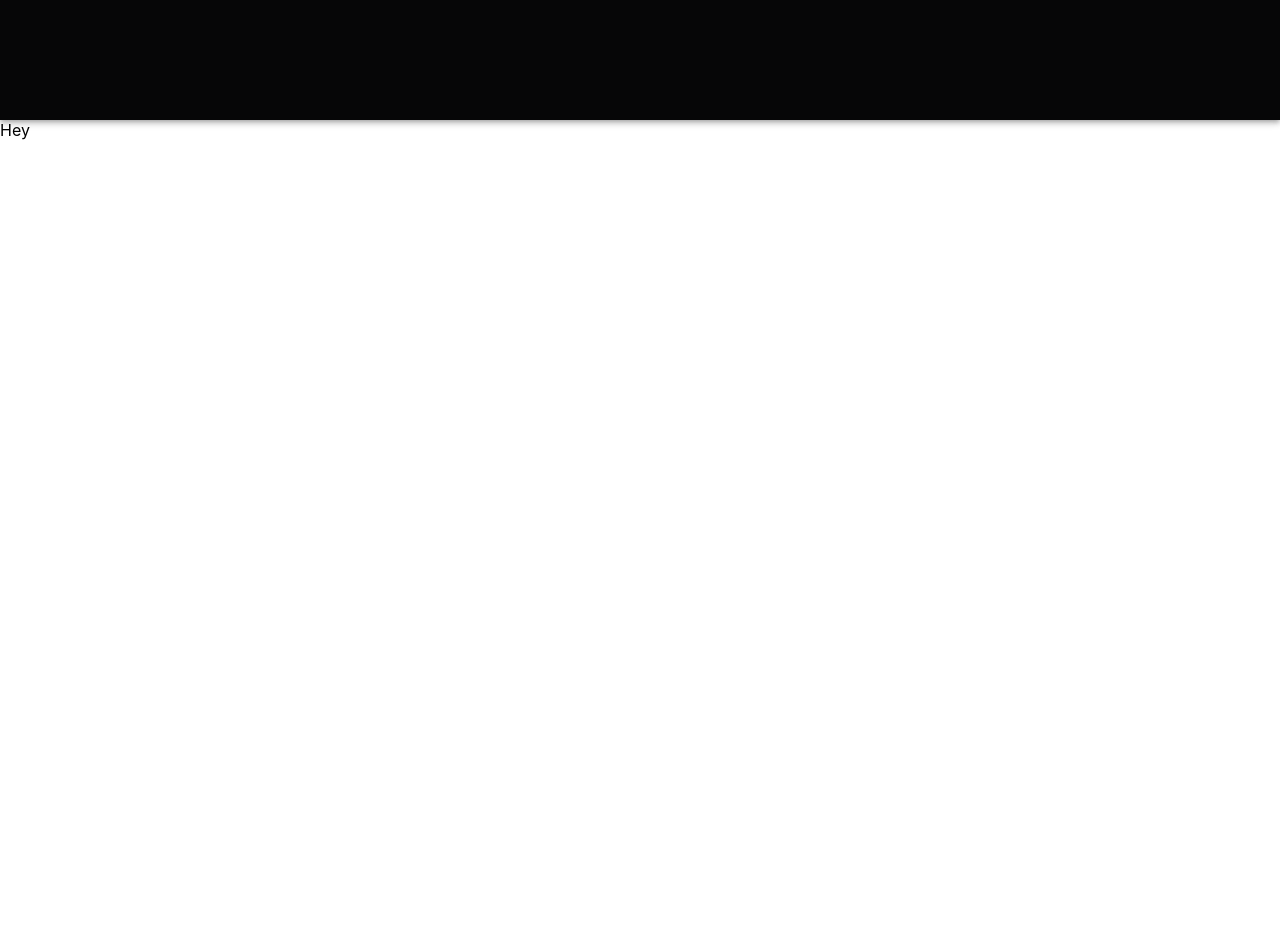
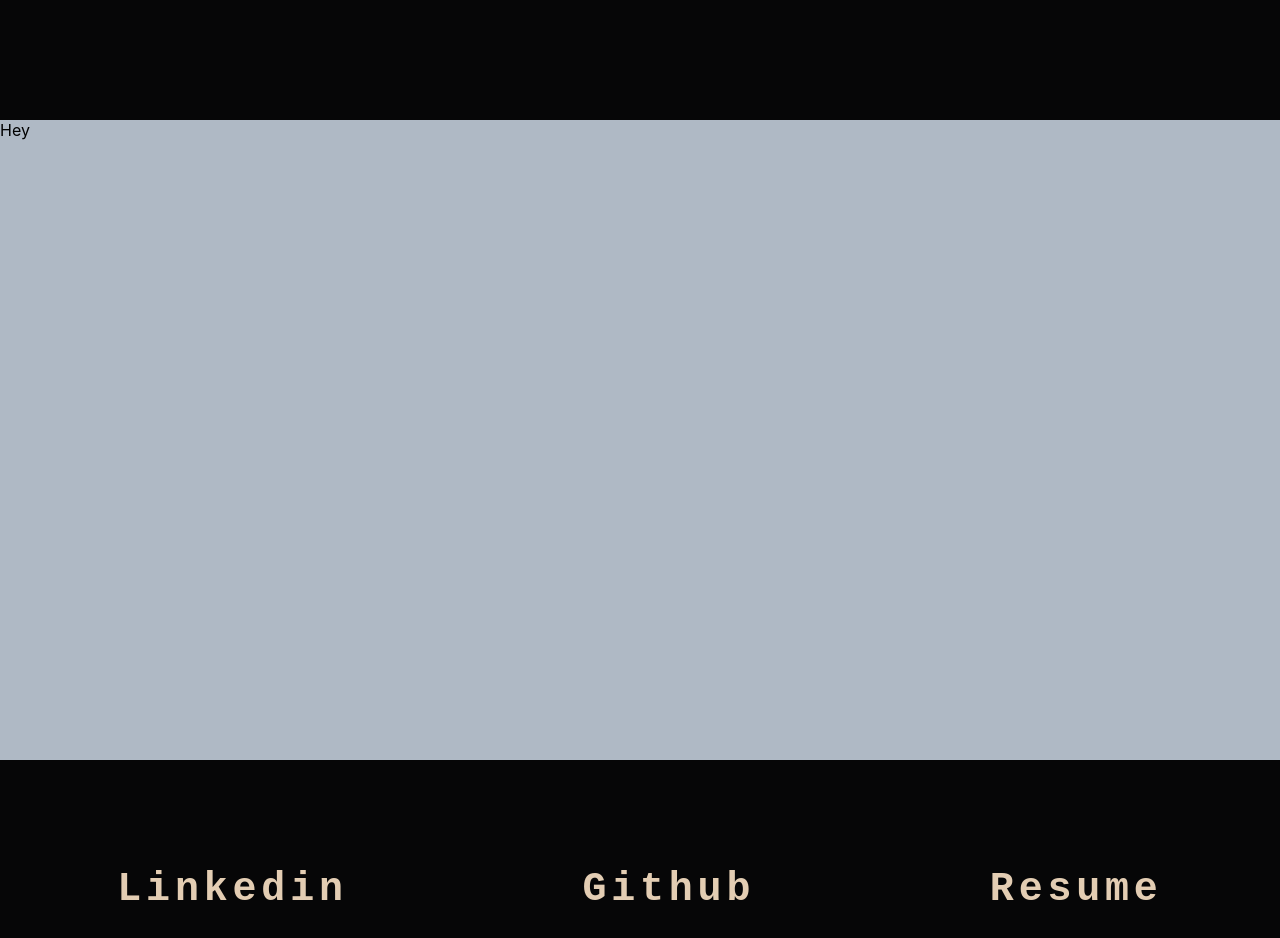
Before and after one commit to Latinobull/latinobull.github.io, a React (Create React App) app: page /main in a window 1280 px wide. Shown: the part 180-1118 px from the top of the page. Before the commit the page ends 800 px from the top, so only its background shows below. Built offline with nearby package versions, Linux system fonts and the light colour scheme.

Commit message:
adding footer element

```diff
--- a/src/components/About.js
+++ b/src/components/About.js
@@ -1,10 +1,10 @@
 import React from 'react';
-// grey #E3CDB3
+// grey #AFB9C5
 
 export default function About() {
   return (
     <div>
-      <div>Hey</div>
+      <div style={{ height: '80vh', backgroundColor: '#AFB9C5' }}>Hey</div>
     </div>
   );
 }
--- /dev/null
+++ b/src/components/Footer.js
@@ -0,0 +1,34 @@
+import { Grid, styled, Typography } from '@mui/material';
+import React from 'react';
+
+const MyGrid = styled(Grid)(() => ({
+  backgroundColor: '#060607',
+  maxHeight: '200px',
+  padding: '100px 0px',
+}));
+
+const MyName = styled(Typography)(() => ({
+  fontSize: '40px',
+  fontFamily: 'monospace',
+  fontWeight: 700,
+  letterSpacing: '.3rem',
+  color: '#E3CDB3',
+  textDecoration: 'none',
+}));
+export default function Footer() {
+  return (
+    <>
+      <MyGrid container justifyContent={'space-around'} alignItems={'center'}>
+        <Grid item>
+          <MyName>Linkedin</MyName>
+        </Grid>
+        <Grid item>
+          <MyName>Github</MyName>
+        </Grid>
+        <Grid item>
+          <MyName>Resume</MyName>
+        </Grid>
+      </MyGrid>
+    </>
+  );
+}
--- a/src/pages/Home.js
+++ b/src/pages/Home.js
@@ -1,11 +1,13 @@
 import React from 'react';
 import About from '../components/About';
 import Header from '../components/Header';
+import Footer from '../components/Footer';
 export default function Home() {
   return (
     <div>
       <Header />
-      <About/>
+      <About />
+      <Footer />
     </div>
   );
 }
```
